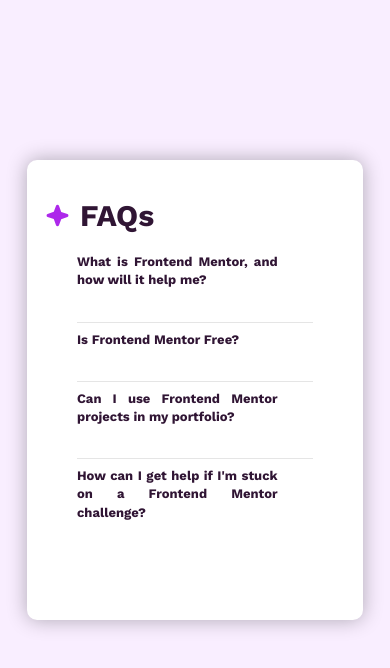
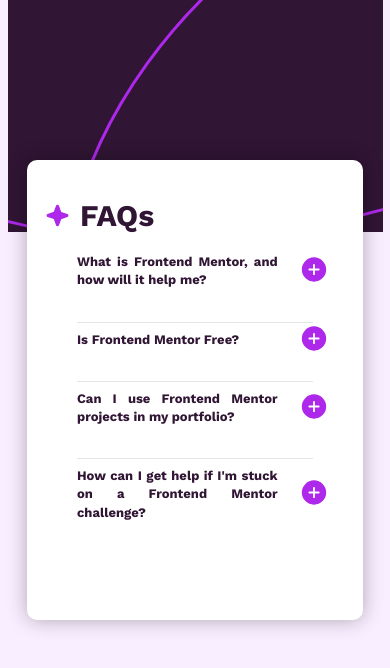
Before and after one commit to vitVasconcelos/perguntas-frequentes, a plain HTML site: page index.html in a window 390 px wide. Drawn offline with nearby package versions, Linux system fonts and the light colour scheme; the site is published under a folder, as on GitHub Pages, so addresses that start at the root find nothing.

Commit message:
correcoes nos links das imagens

```diff
--- a/src/css/estilos.css
+++ b/src/css/estilos.css
@@ -9,7 +9,7 @@ body{
 }
 .background-top {
 
-    background-image: url("/src/imagens/background-pattern-desktop.svg");
+    background-image: url("../imagens/background-pattern-desktop.svg");
     width: 100%;
     height: 250px;
     background-repeat: no-repeat;
@@ -57,7 +57,7 @@ summary {
   color: #301534;
   }
   summary::after {
-    content: url("/src/imagens/icon-plus.svg");
+    content: url("../imagens/icon-plus.svg");
     position: absolute;
     right: 1rem;
     top: 50%;
@@ -71,7 +71,7 @@ summary {
     line-height: 1.4;
   }
   details[open] summary::after {
-    content: url("/src/imagens/icon-minus.svg");
+    content: url("../imagens/icon-minus.svg");
   }
 .questoes {
     margin-bottom: 0.5rem;
--- a/src/css/responsivo.css
+++ b/src/css/responsivo.css
@@ -1,6 +1,6 @@
 @media (max-width: 600px) {
     .background-top{
-        background-image: url("/src/imagens/background-pattern-mobile.svg");
+        background-image: url("../imagens/background-pattern-mobile.svg");
         width: 100%;
     }
     main{
```
